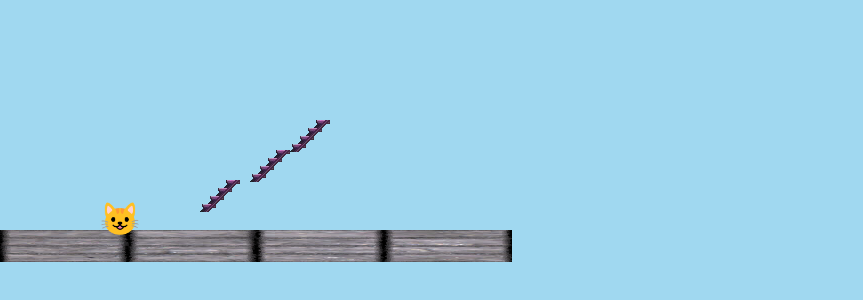
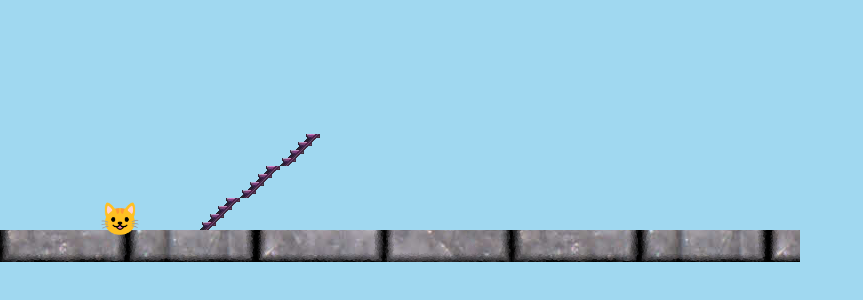
Before and after one commit to justdev-chris/CF2, a plain HTML site: page index.html in a window 1280 px wide. Shown: the part 120-420 px from the top of the page, without its empty margins (0-863 px from the left). Drawn offline with Linux system fonts and the light colour scheme.

Commit message:
Update index.html

```diff
--- a/index.html
+++ b/index.html
@@ -41,16 +41,27 @@ const jumpStrength = -12;
 
 // Floor & stairs setup
 const platforms = [
-    {x: 0, y: 350, width: 512, height: 32, img: floorImg},
-    {x: 200, y: 300, width: 40, height: 32, img: stairsImg},
-    {x: 250, y: 270, width: 40, height: 32, img: stairsImg},
-    {x: 290, y: 240, width: 40, height: 32, img: stairsImg}
+    {x: 0, y: 350, width: canvas.width, height: 32, img: floorImg, repeat: true}
+];
+
+const stairs = [
+    {x: 200, y: 318, width: 40, height: 32},
+    {x: 240, y: 286, width: 40, height: 32},
+    {x: 280, y: 254, width: 40, height: 32}
 ];
 
 // Input
 const keys = {};
 window.addEventListener('keydown', e => keys[e.key] = true);
 window.addEventListener('keyup', e => keys[e.key] = false);
+
+// Collision helper
+function rectIntersect(r1, r2) {
+    return !(r2.x > r1.x + r1.width ||
+             r2.x + r2.width < r1.x ||
+             r2.y > r1.y + r1.height ||
+             r2.y + r2.height < r1.y);
+}
 
 // Game loop
 function update() {
@@ -68,8 +79,23 @@ function update() {
     player.vy += gravity;
     player.y += player.vy;
 
-    // Collision
-    let onGround = false;
+    // Collision with stairs (smooth stepping)
+    let onPlatform = false;
+    for (let stair of stairs) {
+        const playerRect = {...player, y: player.y + player.vy};
+        const stairRect = {...stair};
+        if (rectIntersect(playerRect, stairRect)) {
+            // Snap player to stair top
+            if (player.y + player.height <= stair.y + stair.height) {
+                player.y = stair.y - player.height;
+                player.vy = 0;
+                player.jumping = false;
+                onPlatform = true;
+            }
+        }
+    }
+
+    // Collision with floor
     for (let plat of platforms) {
         if (
             player.x + player.width > plat.x &&
@@ -80,12 +106,14 @@ function update() {
             player.y = plat.y - player.height;
             player.vy = 0;
             player.jumping = false;
-            onGround = true;
+            onPlatform = true;
         }
     }
 
-    // Floor bounds
-    if (player.y + player.height > canvas.height) {
+    // If falling off
+    if (!onPlatform && player.y + player.height < canvas.height) {
+        player.jumping = true;
+    } else if (player.y + player.height > canvas.height) {
         player.y = canvas.height - player.height;
         player.vy = 0;
         player.jumping = false;
@@ -98,9 +126,20 @@ function update() {
 function draw() {
     ctx.clearRect(0, 0, canvas.width, canvas.height);
 
-    // Draw platforms
+    // Draw floor (repeating)
     for (let plat of platforms) {
-        ctx.drawImage(plat.img, plat.x, plat.y, plat.width, plat.height);
+        if (plat.repeat) {
+            const pattern = ctx.createPattern(plat.img, 'repeat-x');
+            ctx.fillStyle = pattern;
+            ctx.fillRect(plat.x, plat.y, plat.width, plat.height);
+        } else {
+            ctx.drawImage(plat.img, plat.x, plat.y, plat.width, plat.height);
+        }
+    }
+
+    // Draw stairs
+    for (let stair of stairs) {
+        ctx.drawImage(stairsImg, stair.x, stair.y, stair.width, stair.height);
     }
 
     // Draw player emoji
```
